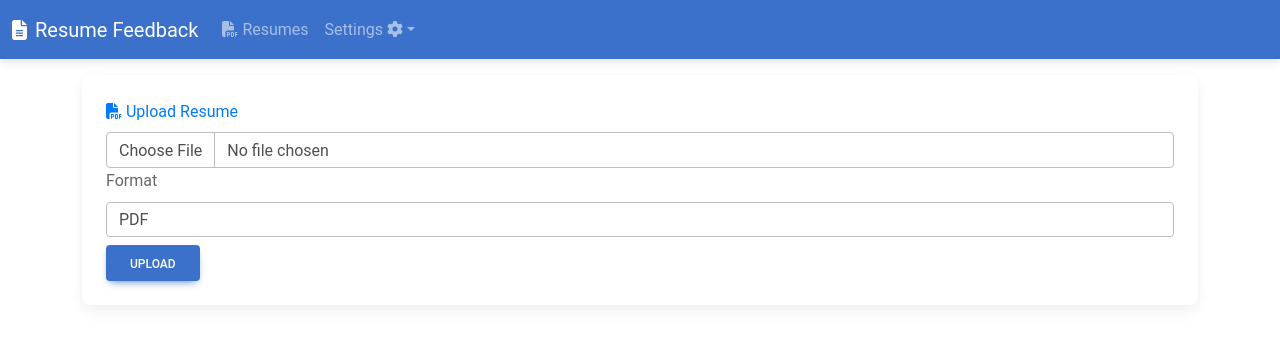
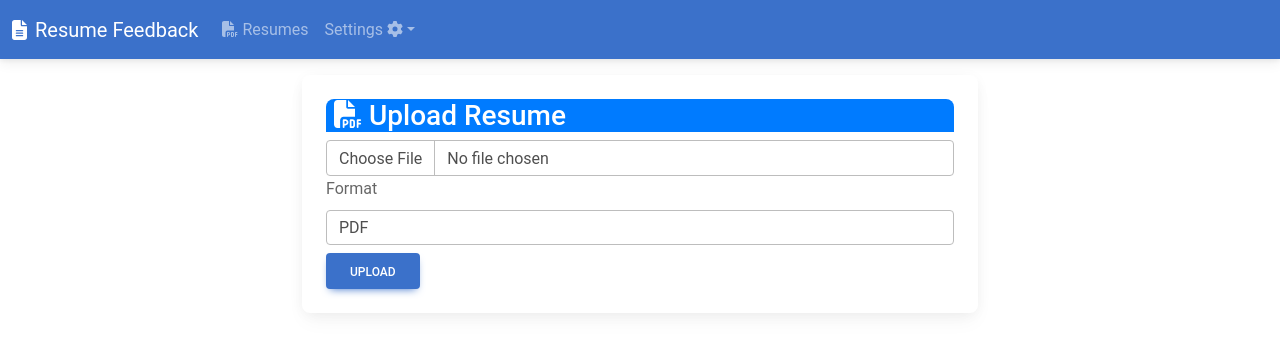
Before and after one commit to helenapedro/feedback-frontend, a React (Create React App) app: page /resumes/upload in a window 1280 px wide. Shown: the top 354 px of the page. Built offline with nearby package versions, Linux system fonts and the light colour scheme; no server answers; sample sign-in values are in the browser's storage.

Commit message:
new commit

```diff
--- a/src/components/ResumeUploadForm.tsx
+++ b/src/components/ResumeUploadForm.tsx
@@ -49,13 +49,13 @@ const ResumeUploadForm = () => {
   };
 
   return (
-    <style.Container>
-      <style.Card>
+    <style.Container style={{ maxWidth: '700px', margin: '0 auto', borderRadius: '8px' }}>
+      <style.Card >
         <style.CardBody>
           <style.Form onSubmit={handleSubmit}>
             <style.Form.Group controlId="formFile">
-              <style.Form.Label style={{ color: '#007bff' }}>
-                <FontAwesomeIcon icon={icon.faFilePdf} style={{ color: '#007bff' }} /> Upload Resume
+              <style.Form.Label as="h3" style={{ backgroundColor: '#007bff', color: '#fff', borderRadius: '8px 8px 0 0' }}>
+                <FontAwesomeIcon icon={icon.faFilePdf} style={{ marginLeft: '8px' }} /> Upload Resume
               </style.Form.Label>
               <style.Form.Control type="file" accept=".pdf, .docx, .jpg, .jpeg, .png" onChange={handleFileChange} />
             </style.Form.Group>
--- a/src/pages/ResumeList.tsx
+++ b/src/pages/ResumeList.tsx
@@ -46,7 +46,7 @@ const ResumeList = () => {
   if (error) return <div>Error fetching resumes: {error}</div>;
 
   return (
-    <style.Container>
+    <style.Container style={{ maxWidth: '900px', margin: '0 auto', borderRadius: '8px' }}>
       <style.Card>
         <style.CardBody>
           <Link to="/resumes/upload">
```
